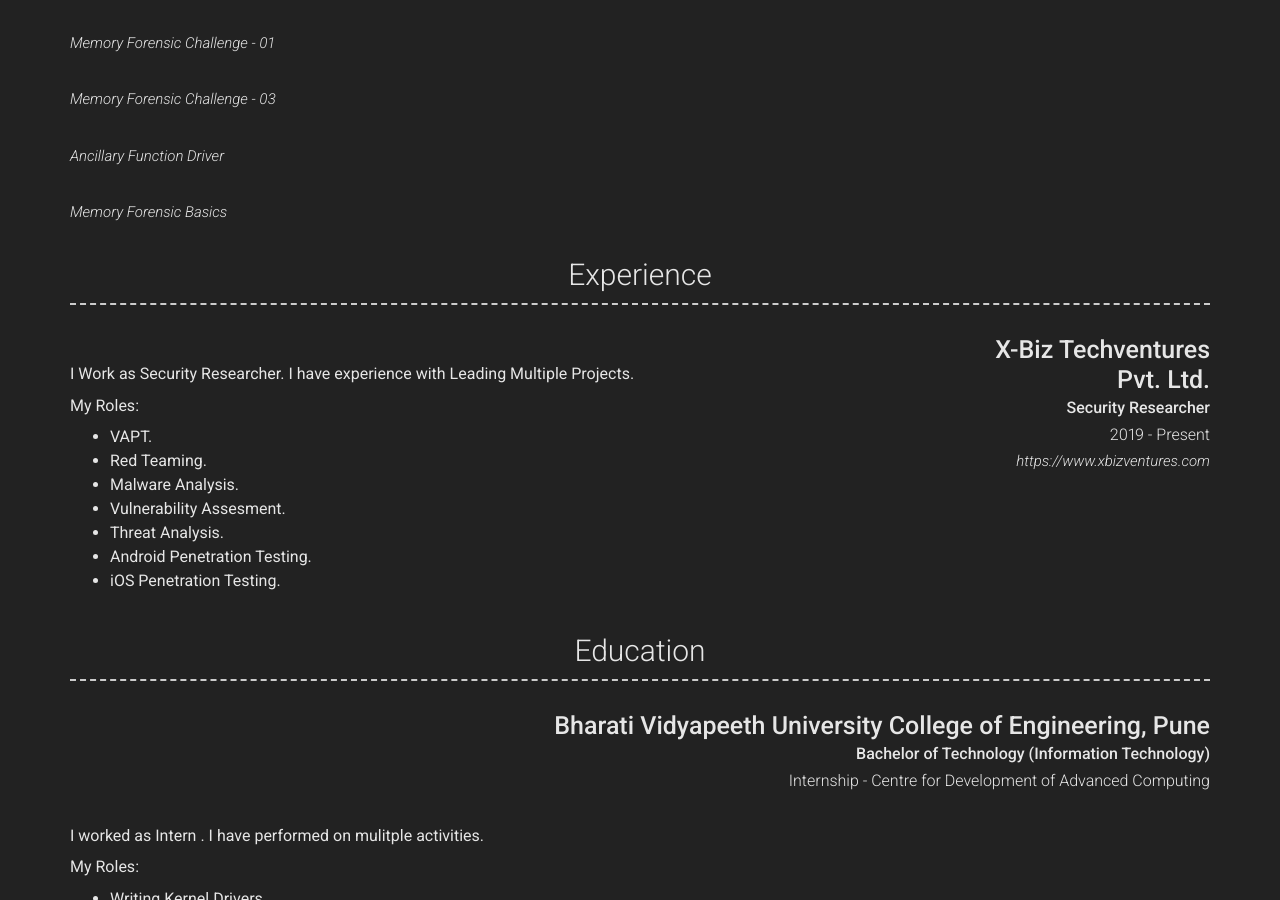
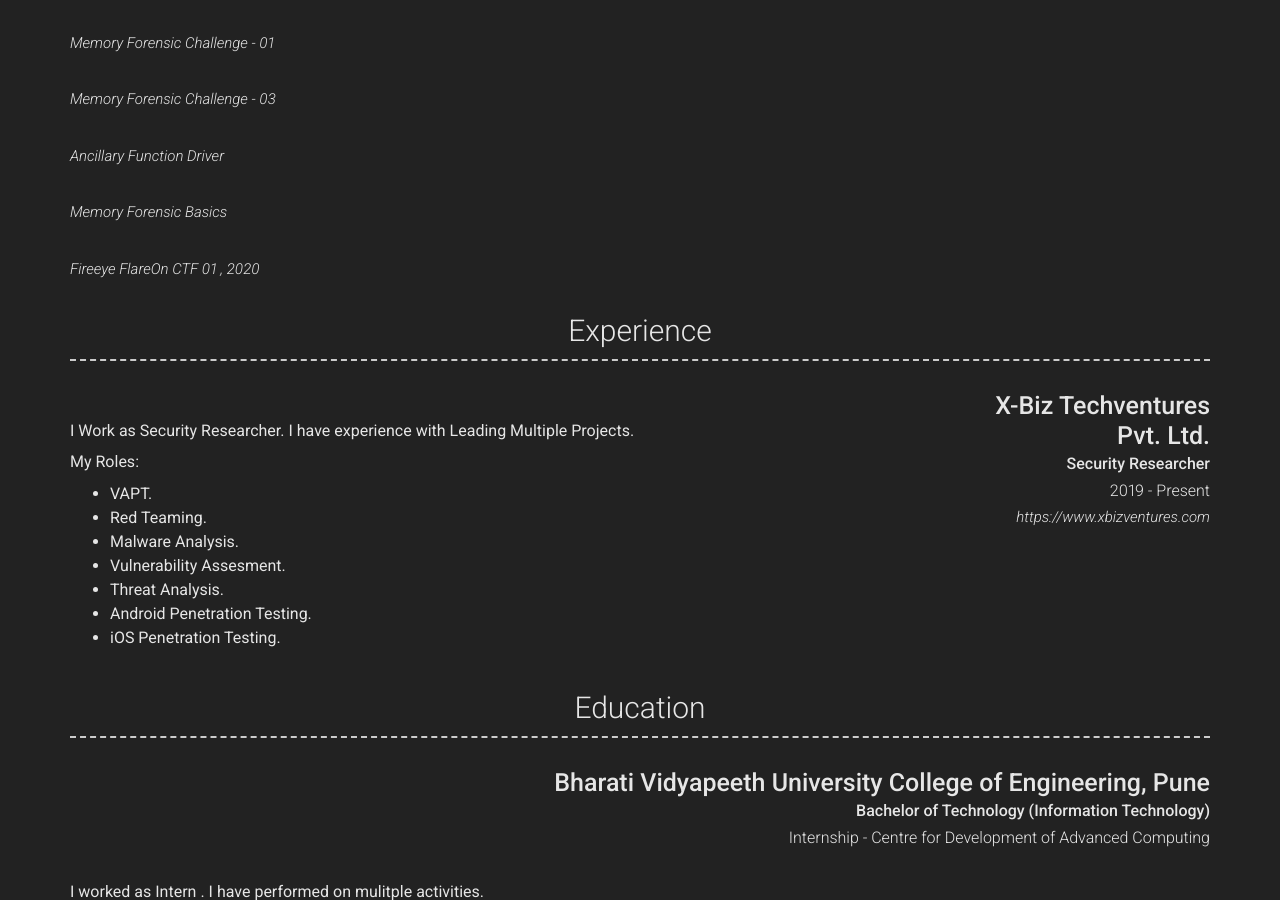
Before and after one commit to yashomer1994/Resume, a Jekyll site: the page built from index.md, in a window 1280 px wide and 900 px high, scrolled down 820 px. Built offline with Jekyll 4.4.1, drawn with Linux system fonts in a browser that asks for light colours; nearby versions of some CDN libraries.

Commit message:
Update _config.yml

```diff
--- a/_config.yml
+++ b/_config.yml
@@ -85,6 +85,9 @@
       - layout: top-left
         link: https://yashomer1994.github.io/yash007.github.io/c/c++/asssembly/python/2021/02/14/Forensics-Challenge_0.html
         link_text: Memory Forensic Basics
+      - layout: top-left
+        link: https://yashomer1994.github.io/yash007.github.io/python/pe/msdos/2021/01/11/Flare.html
+        link_text: Fireeye FlareOn CTF 01 , 2020
 
 
 
```
